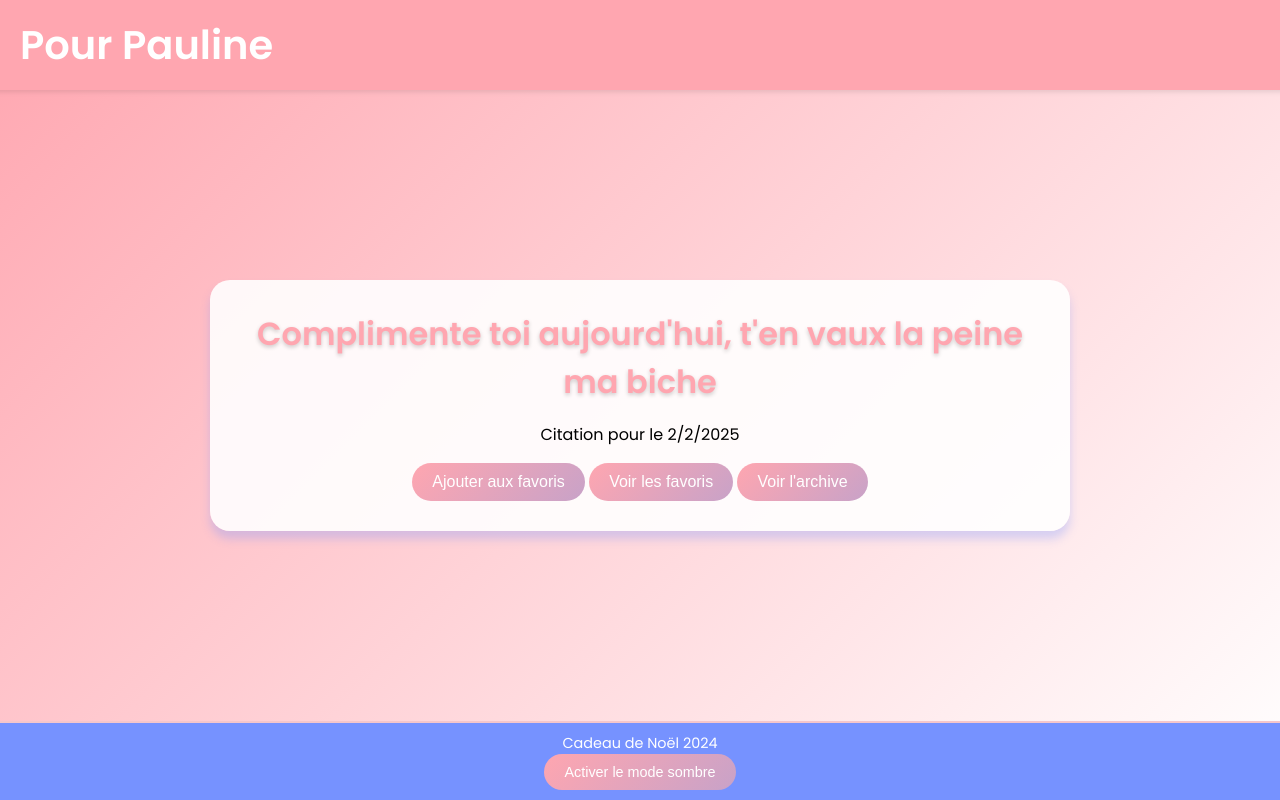
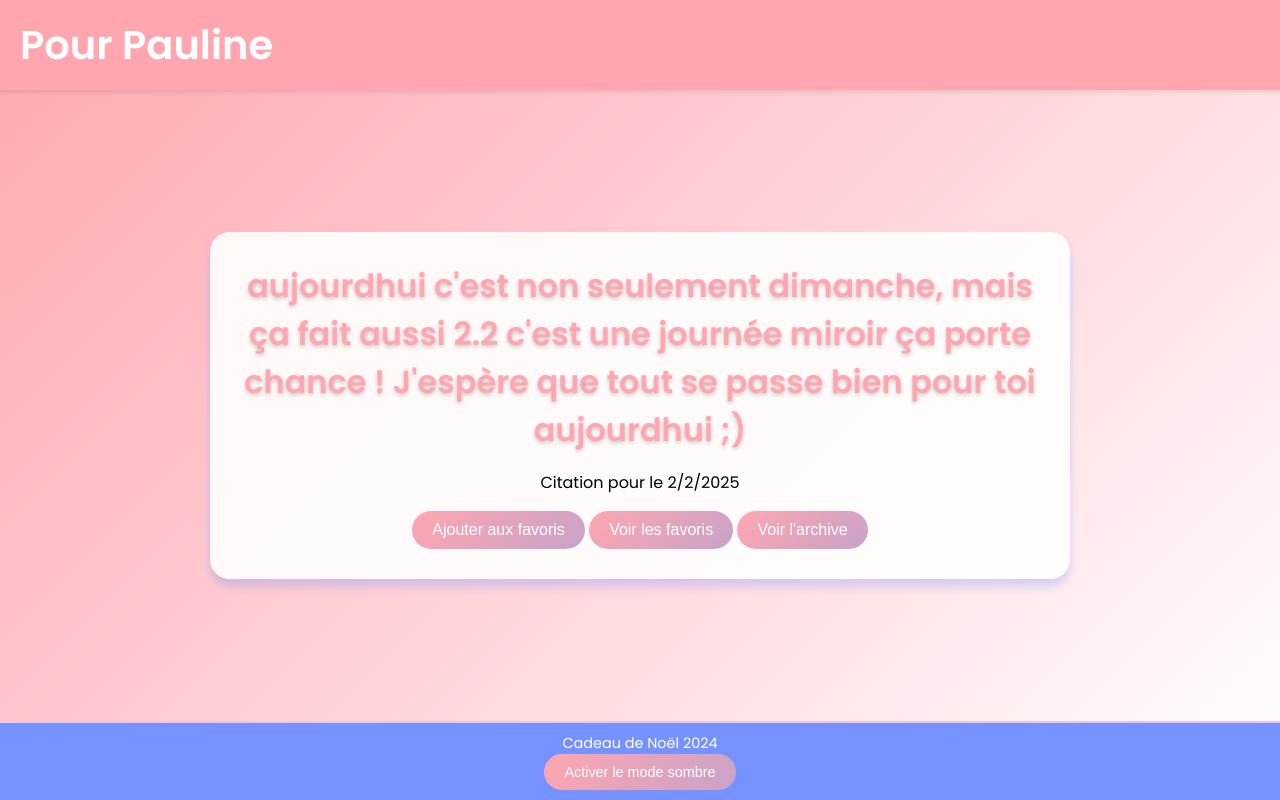
Before and after one commit to raymexee/paulinemoix.github.io, a plain HTML site: page index.html in a window 1280 px wide. Shown: the top 800 px of the page. Drawn offline with Linux system fonts and the light colour scheme.

Commit message:
Update index.html

```diff
--- a/index.html
+++ b/index.html
@@ -70,7 +70,10 @@
             "Faites de chaque instant un souvenir précieux.",
             "Faisons un petit rappel, Vétroz c'est pas le Valais, c'est les frouzes",
             "Le savais-tu, les kiwis (oiseaux) sont tellement mal faits par la nature que leurs oeuf fais la taille de leur corps, conclusion ils se détruisent le fiac",
-            "Fin du mois !!!! Plus que 5 mois de cours ma biche j'espère que t'as hâte"
+            "Fin du mois !!!! Plus que 5 mois de cours ma biche j'espère que t'as hâte",
+            "1er février ! Ethymologiquement, février c'est le mois des purifications donc mange bien tes gélules d'homéopathie hehe",
+            "aujourdhui c'est non seulement dimanche, mais ça fait aussi 2.2 c'est une journée miroir ça porte chance ! J'espère que tout se passe bien pour toi aujourdhui ;)",
+            "Un lundi de plus, un lundi de plus que tu vas tenir comme une patronne, j'ai foi en toi mvv"
         ];
 
         function getQuoteOfTheDay(date) {
```
